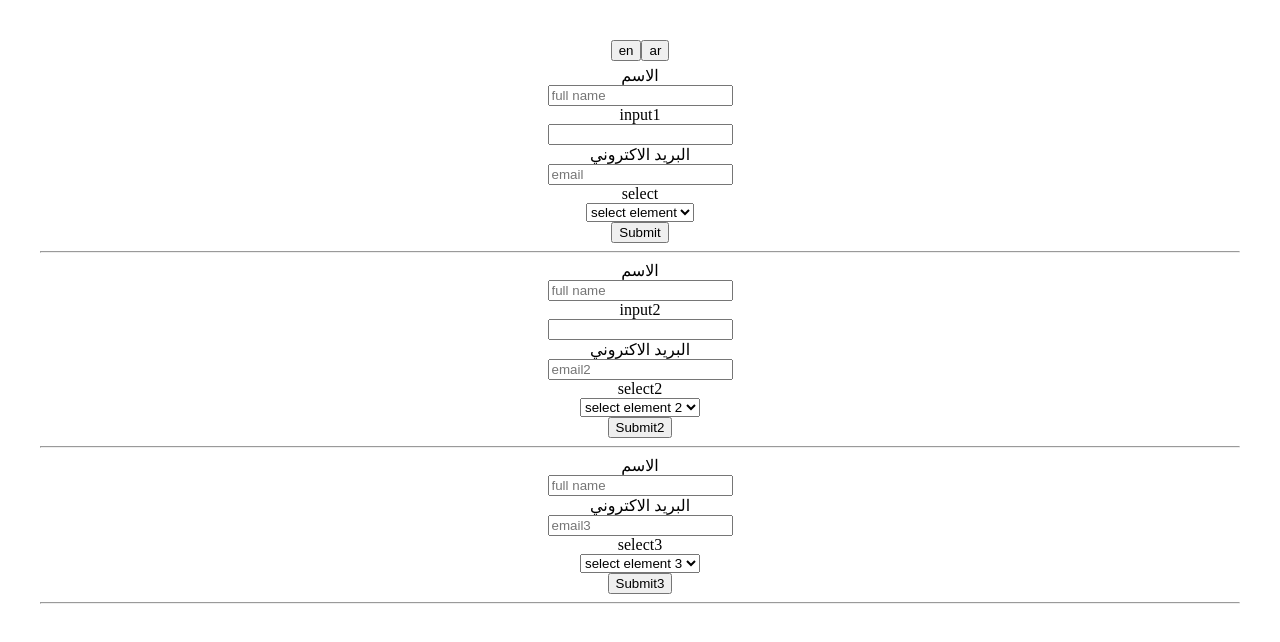
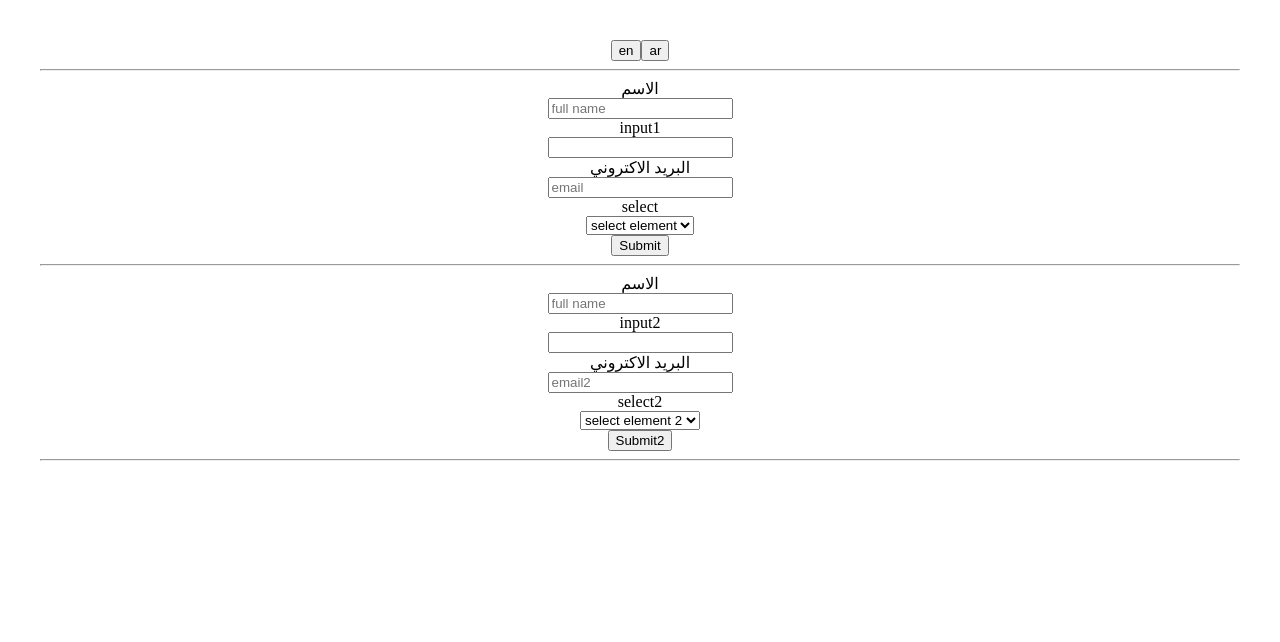
Before and after one commit to firasaz/Form-Builder, a React (Vite) app in the folder form-builder/: page /form in a window 1280 px wide. Shown: the top 642 px of the page. Built offline with nearby package versions, Linux system fonts and the light colour scheme.

Commit message:
cleaned the code and displayed error messages on submission

```diff
--- a/form-builder/src/App.jsx
+++ b/form-builder/src/App.jsx
@@ -5,6 +5,7 @@ import './App.css'
 
 import {BrowserRouter as Router, Routes, Route, Link} from 'react-router-dom'
 import TestForm from './components/TestForm'
+import SendOTP from './components/SendOTP'
 
 function App() {
   const [count, setCount] = useState(0)
@@ -39,6 +40,7 @@ function App() {
           </>
         } />
         <Route path='form' element={<TestForm />} />
+        <Route path='otp' element={<SendOTP />} />
       </Routes>
     </Router>
 
--- a/form-builder/src/components/FormBuilder.jsx
+++ b/form-builder/src/components/FormBuilder.jsx
@@ -1,8 +1,27 @@
 import React, { useEffect, useState } from 'react'
+import { useTranslation } from 'react-i18next'
+import { changeLanguage } from 'i18next'
 
-function FormBuilder({form, handleChange, handleSubmit}) {
-  const [errors, setErrors] = useState({})
+function FormBuilder({form, onSave}) {
+  const { t } = useTranslation()
+  const [errors, setErrors] = useState([])
   const [showError, setShowError] = useState(false)
+  const [formData, setFormData] = useState([])
+
+  const handleChange = ({id, value}) => {
+      setFormData(prevData => ({
+        ...prevData,
+        [id]: value
+      }))
+  }
+
+  const handleSubmit = (e) => {
+      e.preventDefault()
+      const hasErrors = Object.values(errors).some(value => value !== null) // checks if form has any error messages
+      console.log(hasErrors)
+      hasErrors ? setShowError(true) : (() => {console.log(formData); setShowError(false)}) // submit only if form has no error messages at all
+      onSave(formData)
+  }
 
   const handleValidation = (e, {id, required, regex}) => {
     const userInput = e.target.value
@@ -56,11 +75,17 @@ function FormBuilder({form, handleChange, handleSubmit}) {
 
   return (
     <>
+      {form.translated && (
+      <div style={{marginBottom: '5px'}}>
+          <button type='button' onClick={ () => changeLanguage('en') }>en</button>
+          <button type='button' onClick={ () => changeLanguage('ar') }>ar</button>
+      </div>
+      )}
       {form.components.map((component, index) => (
         <div key={index} className={form.class.stateDefault}style={{display: component?.display}}>
           {
             component?.type === 'submit' ? (
-              <button id={component?.id} className={component?.class} type={component?.type} onClick={(e) => {handleSubmit(e); setShowError(true)}}>{component?.text}</button>
+              <button id={component?.id} className={component?.class} type={component?.type} onClick={handleSubmit}>{component?.text}</button>
             ) : (
               component?.type === 'select' ? (
                 <>
@@ -68,7 +93,7 @@ function FormBuilder({form, handleChange, handleSubmit}) {
                     htmlFor={component?.id}
                     className={component?.labelClass}
                   >
-                    {component?.label}
+                    {t(component?.label)}
                   </label><br />
                   <select
                     id={component?.id}
@@ -88,7 +113,7 @@ function FormBuilder({form, handleChange, handleSubmit}) {
                     htmlFor={component?.id}
                     className={component?.labelClass}
                   >
-                    {component?.label}
+                    {t(component?.label)}
                   </label><br />
                   <input
                     id={component?.id}
--- /dev/null
+++ b/form-builder/src/components/SendOTP.jsx
@@ -0,0 +1,26 @@
+import React from 'react'
+
+export default function SendOTP() {
+    const requestOptions = {
+        method: 'POST',
+        headers: { 'Content-Type': 'application/json'},
+        body: {
+            "lang": "xxx",
+            "userName":"xxxxxx",
+            "number": "966533609625",
+            "userSender":"xxxxxx",
+            "apiKey":"xxxxxx",
+        }
+      }
+
+      const sendOTP = () => {
+      fetch('https://www.msegat.com/gw/sendsms.php', requestOptions)
+      .then((res) => res.json())
+      .then((data) => console.log(data))
+      }
+  return (
+    <div>
+        <button onClick={sendOTP}>Send OTP</button>
+    </div>
+  )
+}
--- a/form-builder/src/components/TestForm.jsx
+++ b/form-builder/src/components/TestForm.jsx
@@ -1,41 +1,13 @@
-import React, { useState } from 'react'
+import React from 'react'
 import FormBuilder from './FormBuilder'
 import { useTranslation } from 'react-i18next'
 import { changeLanguage } from 'i18next'
 
 function TestForm() {
   const { t } = useTranslation()
-  const [formData1, setFormData1] = useState({})
-  const [formData2, setFormData2] = useState({})
-  const [formData3, setFormData3] = useState({})
 
-    const handleChange = (e) => {
-        if(e.target.className.includes('form1')) {
-            setFormData1({
-                ...formData1,
-                [e.target.id]: e.target.value
-            })
-        }
-        if(e.target.className.includes('form2')) {
-            setFormData2({
-                ...formData2,
-                [e.target.id]: e.target.value
-            })
-        }
-        if(e.target.className.includes('form3')) {
-            setFormData3({
-                ...formData3,
-                [e.target.id]: e.target.value
-            })
-        }
-    }
-
-    const handleSubmit = (e) => {
-        e.preventDefault()
-        // log (submit the form later) the form of the relevant button not all the forms
-        e.target.className.includes('form1') && console.log(formData1)
-        e.target.className.includes('form2') && console.log(formData2)
-        e.target.className.includes('form3') && console.log(formData3)
+    const handleTranslation = (lng) => {
+        changeLanguage(lng)
     }
 
     const customForm1 = [
@@ -71,6 +43,7 @@ function TestForm() {
         {
             'id': 'select',
             'class': 'customForm form1',
+            "path": "contact.name",
             'label': 'select',
             'labelClass': 'label',
             'type': 'select',
@@ -141,73 +114,66 @@ function TestForm() {
 
         }
     ]
-    const customForm3 = [
-        {
-            'id': 'name3',
-            'class': 'customForm form3',
-            'label': t('name'),
-            'labelClass': 'label',
-            'type': 'text',
-            'required': true,
-            // 'regex': '^[a-zA-Z]+$',
-            'placeholder': 'full name'
-        },
-        {
-            'id': 'input3',
-            'class': 'customForm form3',
-            'label': 'input3',
-            'labelClass': 'label',
-            'type': 'text',
-            'required': false,
-            'display': 'none'
-        },
-        {
-            'id': 'email3',
-            'class': 'customForm form3',
-            'label': t('email'),
-            'labelClass': 'label',
-            'type': 'text',
-            'required': true,
-            // 'regex': '^[A-Za-z0-9](([a-zA-Z0-9,=\.!\-#|\$%\^&\*\+/\?_`\{\}~]+)*)@(?:[0-9a-zA-Z-]+\.)+[a-zA-Z]{2,9}$',
-            'placeholder': 'email3'
-        },
-        {
-            'id': 'select3',
-            'class': 'customForm form3',
-            'label': 'select3',
-            'labelClass': 'label',
-            'type': 'select',
-            "options": [{
-                'value': 'select element 3',
-                'text': 'select element 3'
-            }],
-            'required': false,
-        },
-        {
-            'id': 'submit3',
-            'class': 'submitBtn form3',
-            'type': 'submit',
-            'text': 'Submit3',
-            'required': false,
-            'display': 'block',
-        }
-    ]
+    // const customForm3 = [
+    //     {
+    //         'id': 'name3',
+    //         'class': 'customForm form3',
+    //         'label': t('name'),
+    //         'labelClass': 'label',
+    //         'type': 'text',
+    //         'required': true,
+    //         // 'regex': '^[a-zA-Z]+$',
+    //         'placeholder': 'full name'
+    //     },
+    //     {
+    //         'id': 'input3',
+    //         'class': 'customForm form3',
+    //         'label': 'input3',
+    //         'labelClass': 'label',
+    //         'type': 'text',
+    //         'required': false,
+    //         'display': 'none'
+    //     },
+    //     {
+    //         'id': 'email3',
+    //         'class': 'customForm form3',
+    //         'label': t('email'),
+    //         'labelClass': 'label',
+    //         'type': 'text',
+    //         'required': true,
+    //         // 'regex': '^[A-Za-z0-9](([a-zA-Z0-9,=\.!\-#|\$%\^&\*\+/\?_`\{\}~]+)*)@(?:[0-9a-zA-Z-]+\.)+[a-zA-Z]{2,9}$',
+    //         'placeholder': 'email3'
+    //     },
+    //     {
+    //         'id': 'select3',
+    //         'class': 'customForm form3',
+    //         'label': 'select3',
+    //         'labelClass': 'label',
+    //         'type': 'select',
+    //         "options": [{
+    //             'value': 'select element 3',
+    //             'text': 'select element 3'
+    //         }],
+    //         'required': false,
+    //     },
+    //     {
+    //         'id': 'submit3',
+    //         'class': 'submitBtn form3',
+    //         'type': 'submit',
+    //         'text': 'Submit3',
+    //         'required': false,
+    //         'display': 'block',
+    //     }
+    // ]
 
-    // useEffect(() => {
-    //     customForm.map((el, index) => (
-    //         // ...formData,
-    //         // setFormData({
-    //         //     [el.id]: '',
-    //         // })
-    //         console.log(el.id)
-    //     ))
-    // }, [])
+    const handleSave = values => console.log(values)
+
   return (
     <div>
         <div style={{marginBottom: '5px'}}>
-            <button type='button' onClick={ () => changeLanguage('en') }>en</button>
-            <button type='button' onClick={ () => changeLanguage('ar') }>ar</button>
-        </div>
+            <button type='button' onClick={ () => handleTranslation('en') }>en</button>
+            <button type='button' onClick={ () => handleTranslation('ar') }>ar</button>
+        </div><hr />
         <form className="form1">
             <FormBuilder
                 form={{
@@ -218,8 +184,7 @@ function TestForm() {
                     },
                     components: customForm1
                 }}
-                handleChange={handleChange}
-                handleSubmit={handleSubmit}
+                onSave={handleSave}
             />
         </form><hr />
         <form className="form2">
@@ -230,13 +195,12 @@ function TestForm() {
                         'stateError': '',
                         'stateInactive': ''
                     },
-                    components: customForm2
+                    components: customForm2,
                 }}
-                handleChange={handleChange}
-                handleSubmit={handleSubmit}
+                onSave={handleSave}
                 />
         </form><hr />
-        <form className="form3">
+        {/* <form className="form3">
             <FormBuilder
                 form={{
                 class: { // class for the div wrapping the label/input pair
@@ -249,7 +213,7 @@ function TestForm() {
                 handleChange={handleChange}
                 handleSubmit={handleSubmit}
             />
-        </form><hr />
+        </form><hr /> */}
     </div>
   )
 }
```
Also changed, not shown: 1 other file (tests, documents, lock files or other folders). Lines whose indentation alone changed are shown as unchanged.
